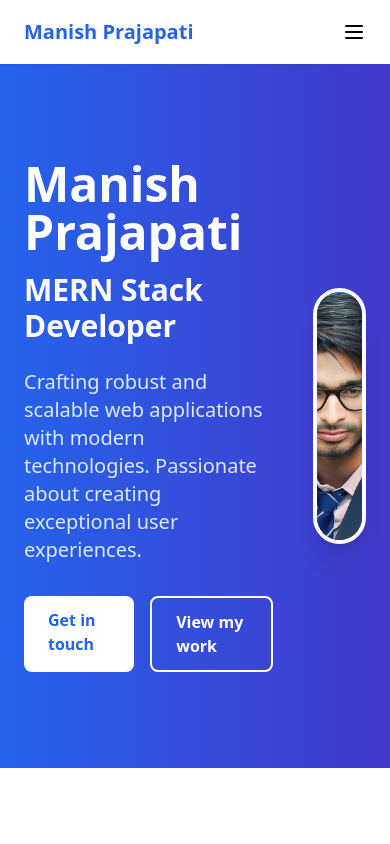
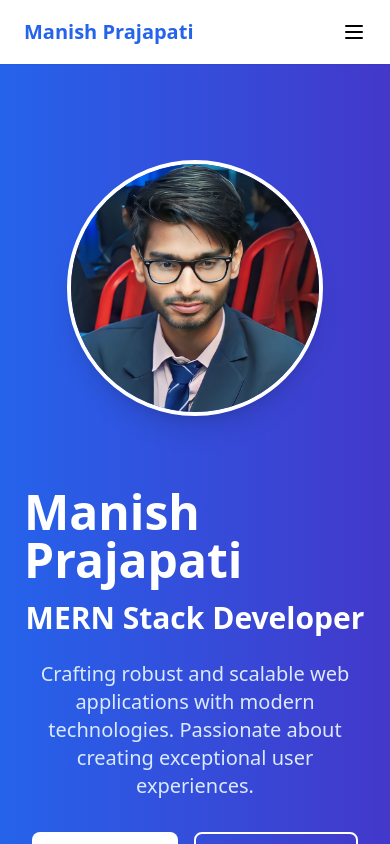
Before and after one commit to codewithmanish102003/Portfolio, a React (Vite) app: page / in a window 390 px wide. Shown: the top 844 px of the page. Built offline with nearby package versions, Linux system fonts and the light colour scheme.

Commit message:
Refactor Hero Section layout for improved responsiveness and accessibility

```diff
--- a/src/App.tsx
+++ b/src/App.tsx
@@ -1,5 +1,5 @@
+import { Code2, Database, ExternalLink, Github, Layout, Linkedin, Mail, Menu, Moon, Server, Sun, X } from 'lucide-react';
 import { useState } from 'react';
-import { Github, Linkedin, Mail, ExternalLink, Code2, Server, Database, Layout, Menu, X, Sun, Moon } from 'lucide-react';
 // import ChatBot from './components/ChatBot';
 
 function App() {
@@ -55,12 +55,21 @@ function App() {
 
       {/* Hero Section */}
       <header className={isDarkMode ? "bg-gradient-to-r from-gray-700 to-gray-900 text-white pt-16" : "bg-gradient-to-r from-blue-600 to-indigo-700 text-white pt-16"}>
-        <div className="container mx-auto px-6 py-24 flex flex-row md:flex-row items-center justify-between gap-10">
-          <div className="max-w-4xl flex flex-col md:flex-row items-center gap-12">
-            <div className="md:w-1/2">
+        <div className="container mx-auto px-6 py-24 flex flex-col md:flex-row items-center justify-between gap-10">
+          {/* Profile Image: On mobile, appears above text; on md+, appears right */}
+          <div className="w-full md:w-1/2 mb-8 md:mb-0 md:order-2 flex justify-center">
+            <img
+              src="\1707530238951.jpg"
+              alt="profile"
+              className="rounded-full w-64 h-64 object-cover border-4 border-white shadow-xl mx-auto autofill:object-fill"
+            />
+          </div>
+          <div className="w-full md:w-1/2 md:order-1 flex flex-col items-center md:items-start">
             <h1 className="text-5xl font-bold mb-4">Manish Prajapati</h1>
             <h2 className="text-3xl font-semibold mb-6">MERN Stack Developer</h2>
-              <p className="text-xl mb-8 text-blue-100">Crafting robust and scalable web applications with modern technologies. Passionate about creating exceptional user experiences.</p>
+            <p className="text-xl mb-8 text-blue-100 text-center md:text-left">
+              Crafting robust and scalable web applications with modern technologies. Passionate about creating exceptional user experiences.
+            </p>
             <div className="flex space-x-4">
               <a href="#contact" className="bg-white text-blue-600 px-6 py-3 rounded-lg font-semibold hover:bg-blue-50 transition-colors">
                 Get in touch
@@ -69,15 +78,6 @@ function App() {
                 View my work
               </a>
             </div>
-            </div>
-
-          </div>
-          <div className="md:w-1/2">
-              <img
-                src="\1707530238951.jpg"
-                alt="profile"
-                className="rounded-full w-64 h-64 object-cover border-4 border-white shadow-xl mx-auto autofill:object-fill"
-              />
           </div>
         </div>
       </header>
```
Lines whose indentation alone changed are shown as unchanged.
